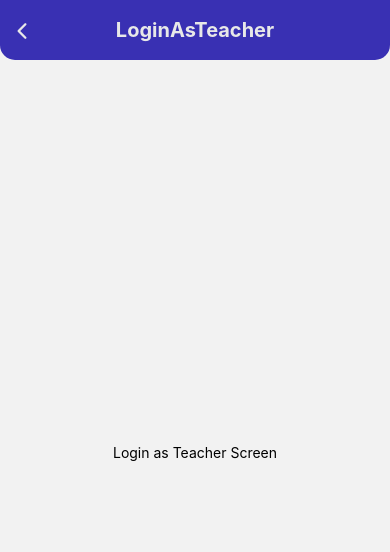
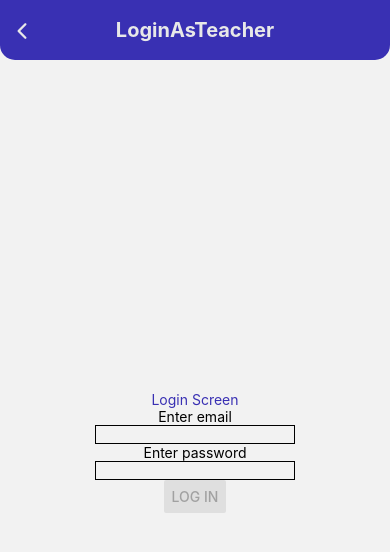
Before and after one commit to Muhammad-Saif-ullah/SchoolManagementSystem, a React Native app: screen /LoginAsTeacher in a window 390 px wide. Shown: the top 552 px of the page. Built offline with nearby package versions, Linux system fonts and the light colour scheme.

Commit message:
Teacher Login Created

```diff
--- a/src/navigation/AppNavigator.js
+++ b/src/navigation/AppNavigator.js
@@ -10,7 +10,9 @@ import LoginAsAdmin from '../screens/LoginAsAdmin'; // You need to create this s
 import LoginAsTeacher from '../screens/LoginAsTeacher'; // You need to create this screen
 import LoginAsStudent from '../screens/LoginAsStudent';
 import StudentPortal from '../screens/StudentPortal';
+import Teacher_Login from '../screens/Teacher_Login';
 import StudentRegistrationForm from '../screens/StudentRegistrationForm.js';
+import Teacher_Portal_Screen from '../screens/Teacher_Portal_Screen.js';
 // import another from '../screens/another';
 
 
@@ -30,7 +32,8 @@ const AppNavigator = () => {
         <Stack.Screen name="Login" component={LoginScreen} />
         <Stack.Screen name="Dashboard" component={DashboardScreen} />
         <Stack.Screen name="LoginAsAdmin" component={LoginAsAdmin} />
-        <Stack.Screen name="LoginAsTeacher" component={LoginAsTeacher} />
+        <Stack.Screen name="LoginAsTeacher" component={Teacher_Login} />
+        <Stack.Screen name="TeacherPortalScreen" component={Teacher_Portal_Screen} />
         <Stack.Screen name="LoginAsStudent" component={LoginAsStudent} />
         <Stack.Screen name="StudentPortal" component={StudentPortal}/>
         <Stack.Screen name="StudentRegistrationForm" component={StudentRegistrationForm}/>
--- /dev/null
+++ b/src/screens/Teacher_Login.js
@@ -0,0 +1,78 @@
+import React, {useState} from 'react';
+import {View, Text, Button, Alert, StyleSheet} from 'react-native';
+import MyComponent from '../components/MyComponent';
+import auth from '@react-native-firebase/auth';
+import colors from '../styles/colors';
+
+const LoginScreen = ({navigation}) => {
+  // Hooks to manage the state of email and password inputs
+  const [email, setEmail] = useState('');
+  const [password, setPassword] = useState('');
+
+  // Function to handle login logic
+  const handleLogin = () => {
+    // Firebase Authentication: Sign in with email and password
+    auth()
+      .signInWithEmailAndPassword(email, password)
+      .then(() => {
+        console.log('Teacher Login successful!');
+
+        // Store the email temporarily
+        const temp = email;
+        // Clear the input fields
+        setEmail('');
+        setPassword('');
+        // Navigate to the TeacherPortal screen and pass the email as a parameter
+        navigation.navigate('TeacherPortalScreen', {email: temp});
+      })
+      .catch(error => {
+        // Handle Firebase authentication errors
+        let message = 'An error occurred. Please try again.';
+        switch (error.code) {
+          case 'auth/invalid-email':
+            message = 'Please enter a valid email address.';
+            break;
+          case 'auth/user-not-found':
+            message = "This user account doesn't exist.";
+            break;
+          case 'auth/wrong-password':
+            message = 'The password you entered is wrong.';
+            break;
+          case 'auth/user-disabled':
+            message = 'This user account is disabled.';
+            break;
+          case 'auth/invalid-credential':
+            message = 'The supplied credentials are incorrect, malformed or expired.';
+            break;
+        }
+        Alert.alert('Error', message);
+        console.error(error);
+      });
+  };
+
+  return (
+    <View style={styles.container}>
+      <Text style={styles.title}>Login Screen</Text>
+      <MyComponent label="Enter email" hook={setEmail} value={email} />
+      <MyComponent label="Enter password" hook={setPassword} value={password} />
+      <Button
+        title="Log In"
+        onPress={handleLogin}
+        disabled={email.trim() === '' || password.trim() === ''}
+      />
+    </View>
+  );
+};
+
+const styles = StyleSheet.create({
+  container: {
+    flex: 1,
+    alignItems: 'center',
+    justifyContent: 'center',
+  },
+  title: {
+    color: colors.primary,
+  },
+});
+
+export default LoginScreen;
--- /dev/null
+++ b/src/screens/Teacher_Portal_Screen.js
@@ -0,0 +1,51 @@
+import React from 'react';
+import { View, Text, StyleSheet } from 'react-native';
+
+const TeacherPortalScreen = () => {
+  return (
+    <View style={styles.container}>
+      <Text style={styles.title}>Teacher Portal</Text>
+      <Text style={styles.welcomeText}>Welcome Mr Saifullah!</Text>
+      <View style={styles.buttonsContainer}>
+        <View style={styles.button}>
+          <Text style={styles.buttonText}>Classes Schedule</Text>
+        </View>
+        <View style={styles.button}>
+          <Text style={styles.buttonText}>Manage Marks</Text>
+        </View>
+      </View>
+    </View>
+  );
+};
+
+const styles = StyleSheet.create({
+  container: {
+    flex: 1,
+    justifyContent: 'center',
+    alignItems: 'center',
+  },
+  title: {
+    fontSize: 24,
+    fontWeight: 'bold',
+  },
+  welcomeText: {
+    fontSize: 18,
+    marginBottom: 20,
+  },
+  buttonsContainer: {
+    flexDirection: 'row',
+    justifyContent: 'space-between',
+    width: '80%',
+  },
+  button: {
+    backgroundColor: '#ddd',
+    padding: 15,
+    borderRadius: 5,
+  },
+  buttonText: {
+    fontSize: 16,
+    textAlign: 'center',
+  },
+});
+
+export default TeacherPortalScreen;
```
Also changed, not shown: 1 other file (tests, documents, lock files or other folders).
